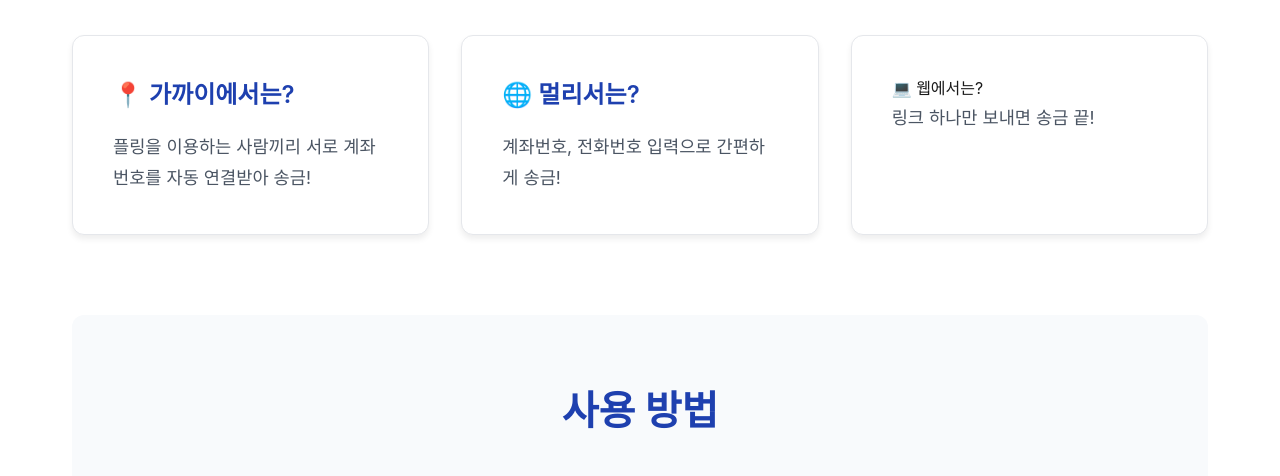
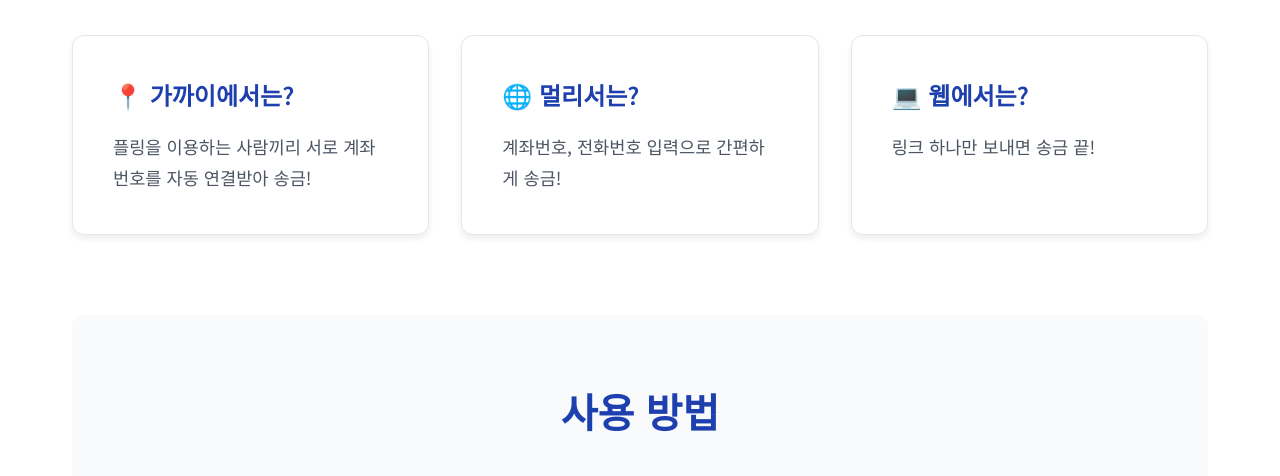
Before and after one commit to flingkorea/fling, a plain HTML site: page index.html in a window 1280 px wide. Shown: the part 624-1100 px from the top of the page. Drawn offline with Linux system fonts and the light colour scheme.

Commit message:
Add files via upload

```diff
--- a/index.html
+++ b/index.html
@@ -4,6 +4,9 @@
     <meta charset="UTF-8">
     <meta name="viewport" content="width=device-width, initial-scale=1.0">
     <title>Fling - 가까이서 계좌번호 없이 간편한 송금</title>
+    <link rel="preconnect" href="https://fonts.googleapis.com">
+    <link rel="preconnect" href="https://fonts.gstatic.com" crossorigin>
+    <link href="https://fonts.googleapis.com/css2?family=Noto+Sans+KR:wght@100..900&display=swap" rel="stylesheet">
     <style>
         * {
             margin: 0;
@@ -12,7 +15,7 @@
         }
 
         body {
-            font-family: -apple-system, BlinkMacSystemFont, 'Segoe UI', Roboto, 'Helvetica Neue', Arial, sans-serif;
+            font-family: 'Noto Sans KR', sans-serif;
             color: #1a1a1a;
             line-height: 1.6;
         }
@@ -299,7 +302,7 @@
                     <p>계좌번호, 전화번호 입력으로 간편하게 송금!</p>
                 </div>
                 <div class="feature-card">
-                    <h3">💻 웹에서는?</h3>
+                    <h3>💻 웹에서는?</h3>
                     <p>링크 하나만 보내면 송금 끝!</p>
                 </div>
             </div>
```
